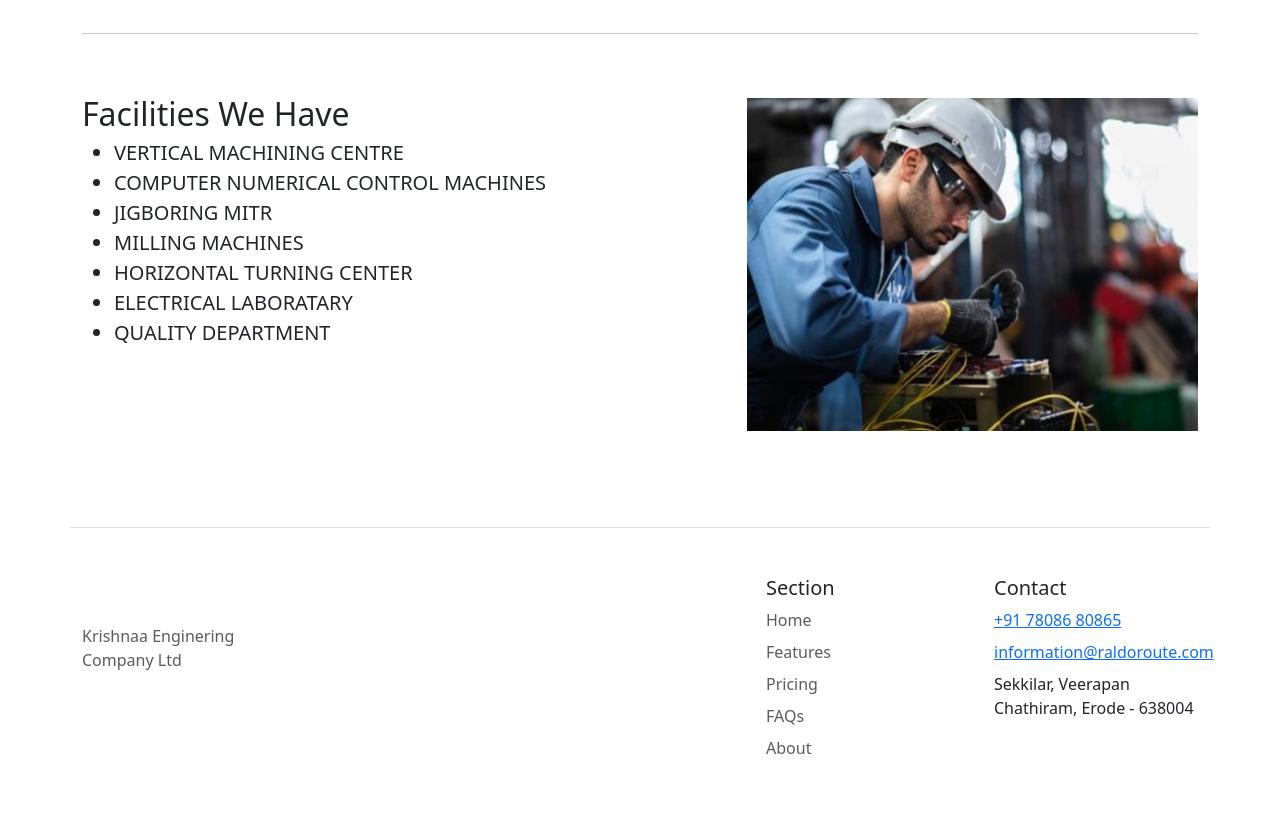
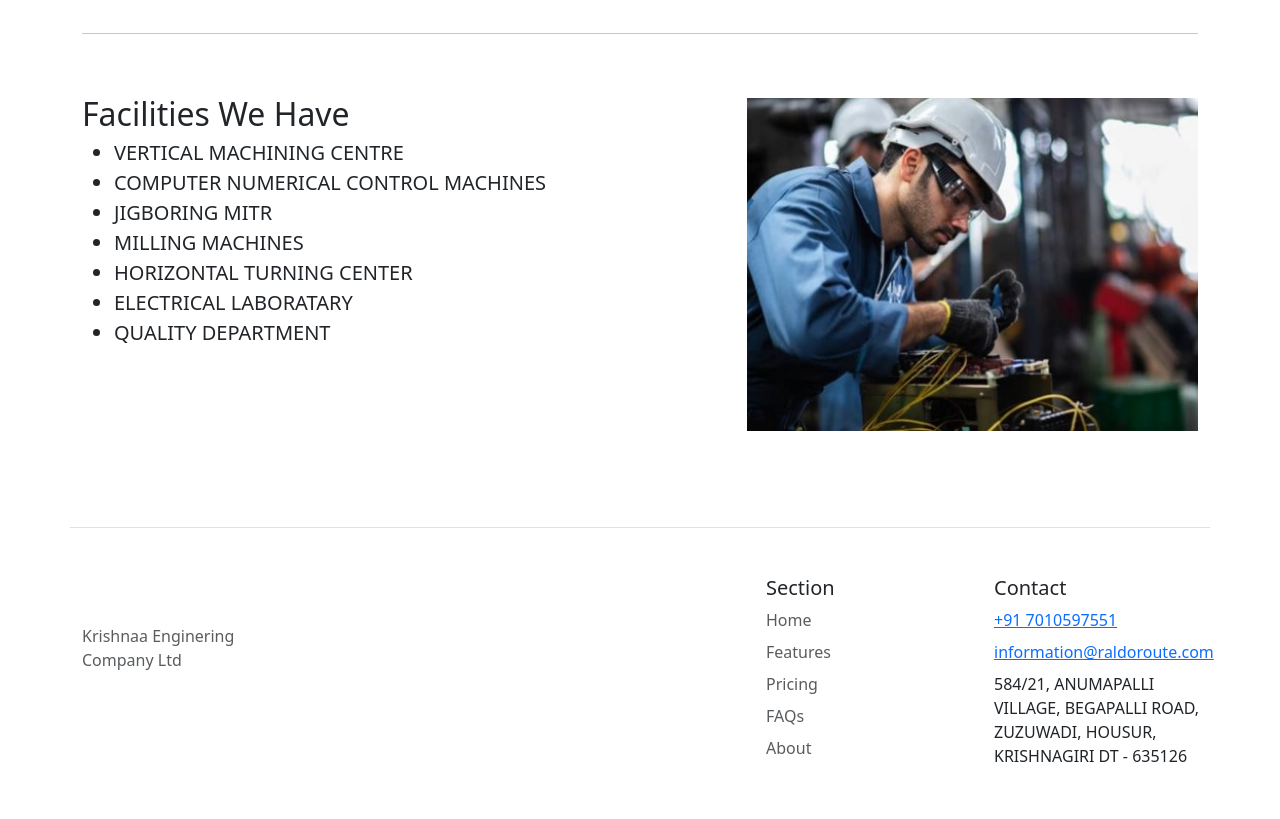
Before and after one commit to nishanthmani/kec, a plain HTML site: page index.html in a window 1280 px wide. Shown: the part 1938-2757 px from the top of the page. Drawn offline with nearby package versions, Linux system fonts and the light colour scheme.

Commit message:
Contact info

```diff
--- a/index.html
+++ b/index.html
@@ -372,9 +372,10 @@
                 <div class="col mb-3">
                     <h5>Contact</h5>
                     <ul class="nav flex-column">
-                        <li class="nav-item mb-2"><a href="tel:7808680865" target="_self" title="+91 78086 80865" data-ico-fontawesome="" class="bt_bb_icon_holder"><span>+91 78086 80865</span></a></li>
-                        <li class="nav-item mb-2"><a href="mailto:information@raldoroute.com" target="_self" title="information@raldoroute.com" data-ico-fontawesome="" class="bt_bb_icon_holder"><span>information@raldoroute.com</span></a></li>
-                        <li class="nav-item mb-2"><div class="bt_bb_icon bt_bb_color_scheme_11 bt_bb_style_borderless bt_bb_size_small bt_bb_shape_circle bt_bb_target_self bt_bb_align_inherit" style=" --primary-color:#e8a220; --secondary-color:#f4f4f4;" data-bt-override-class="{}"><span data-ico-fontawesome="" class="bt_bb_icon_holder"><span>Sekkilar, Veerapan Chathiram, Erode - 638004</span></span></div></li>
+                        <li class="nav-item mb-2"><a href="tel:+917010597551" target="_self" title="+91 7010597551" data-ico-fontawesome="" class="bt_bb_icon_holder"><span>+91 7010597551</span></a></li>
+                        <li class="nav-item mb-2"><a href="mailto:krishnaaengineeringcompany@gmail.com" target="_blank" title="krishnaaengineeringcompany@gmail.com" data-ico-fontawesome="" class="bt_bb_icon_holder"><span>information@raldoroute.com</span></a></li>
+                        <li class="nav-item mb-2"><div class="bt_bb_icon bt_bb_color_scheme_11 bt_bb_style_borderless bt_bb_size_small bt_bb_shape_circle bt_bb_target_self bt_bb_align_inherit" style=" --primary-color:#e8a220; --secondary-color:#f4f4f4;" data-bt-override-class="{}"><span data-ico-fontawesome="" class="bt_bb_icon_holder"><span>584/21, ANUMAPALLI VILLAGE, BEGAPALLI ROAD, ZUZUWADI, HOUSUR, KRISHNAGIRI DT - 635126
+                            </span></span></div></li>
                         <!-- <li class="nav-item mb-2"><a href="#" class="nav-link p-0 text-body-secondary">FAQs</a></li>
                         <li class="nav-item mb-2"><a href="#" class="nav-link p-0 text-body-secondary">About</a></li> -->
                     </ul>
```
